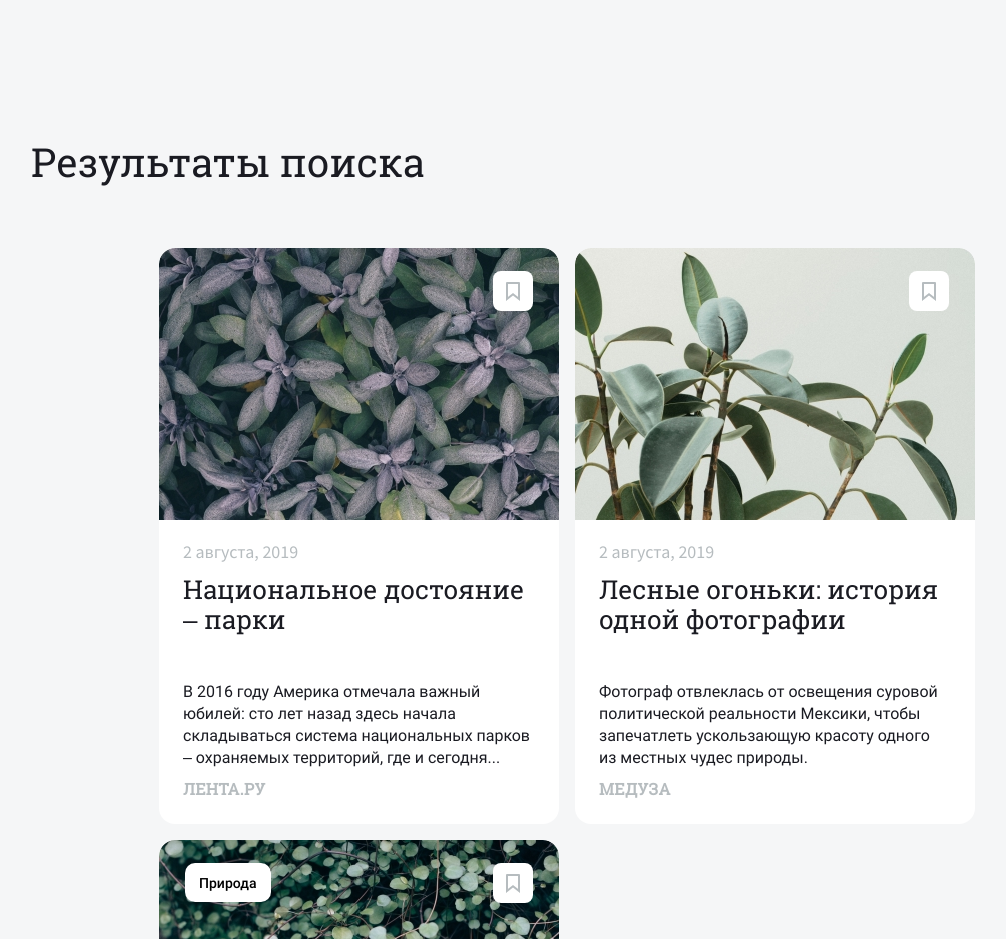
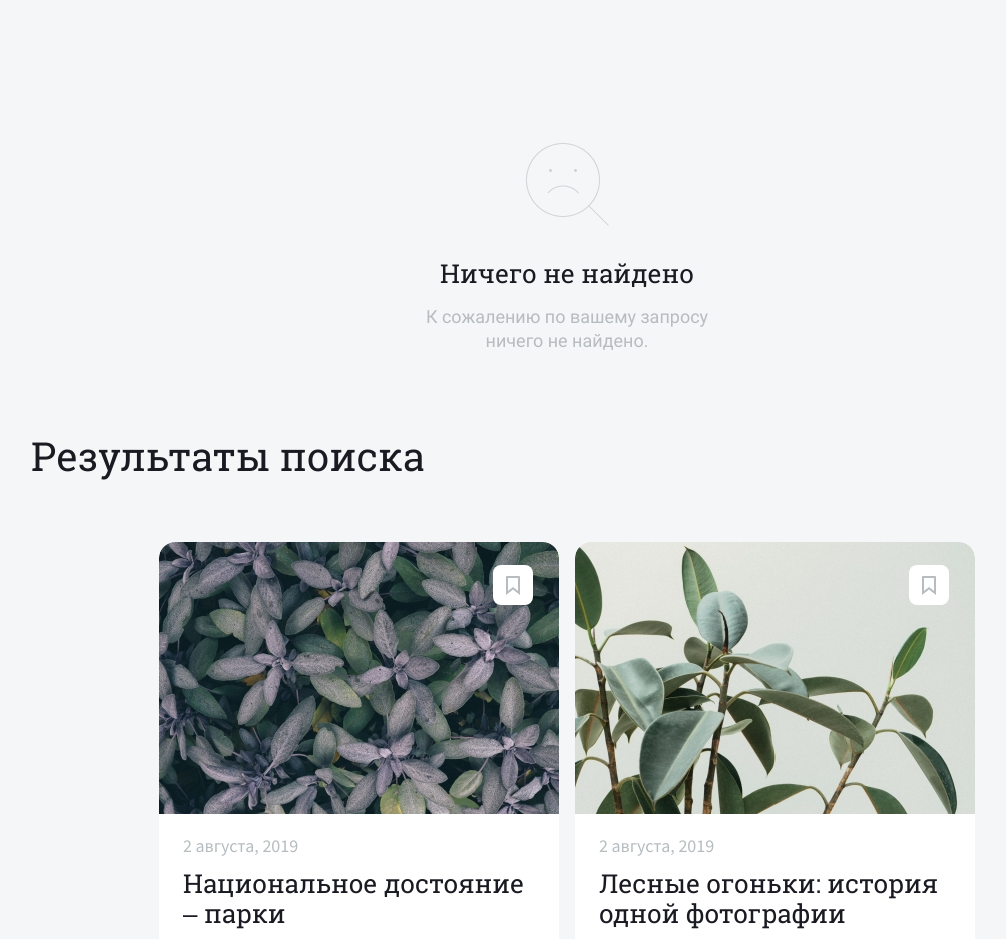
Before and after one commit to oalbukova/news-explorer-frontend, a React (Create React App) app: page / in a window 1280 px wide. Shown: the part 800-1739 px from the top of the page, without its empty margins (73-1079 px from the left). Built offline with nearby package versions, Linux system fonts and the light colour scheme.

Commit message:
no-result

```diff
--- a/src/components/About/About.js
+++ b/src/components/About/About.js
@@ -0,0 +1,15 @@
+import React from "react";
+
+import './About.css';
+
+function About() {
+
+  return (
+    <section className='about'>
+
+    </section>
+  )
+    ;
+}
+
+export default About;
--- a/src/components/Main/Main.js
+++ b/src/components/Main/Main.js
@@ -4,10 +4,10 @@ import NewsCardList from '../NewsCardList/NewsCardList'
 import './Main.css';
 import NewsCard from "../NewsCard/NewsCard";
 import Preloader from "../Preloader/Preloader";
+import About from "../About/About";
 import img08 from '../../images/image08.jpg'
 import img04 from '../../images/image04.jpg'
 import img07 from '../../images/image07.jpg'
-
 
 function Main() {
 
@@ -50,6 +50,7 @@ function Main() {
           source='Риа'
         />
       </NewsCardList>
+      <About/>
     </div>
   );
 }
--- a/src/components/Navigation/__button/navigation__button.css
+++ b/src/components/Navigation/__button/navigation__button.css
@@ -25,6 +25,7 @@
 
 @media (max-width: 700px) {
   .navigation__button {
+    margin-top: 21px;
     margin-bottom: 24px;
     width: 288px;
     height: 56px;
--- a/src/components/Navigation/__link/_active/navigation__link_active.css
+++ b/src/components/Navigation/__link/_active/navigation__link_active.css
@@ -5,7 +5,7 @@
 
 @media (max-width: 1000px) {
   .navigation__link_active {
-    padding-bottom: 21px;
+    padding-bottom: 0;
   }
 }
 
--- a/src/components/NewsCardList/NewsCardList.js
+++ b/src/components/NewsCardList/NewsCardList.js
@@ -1,14 +1,13 @@
 import React from "react";
 
 import './NewsCardList.css';
-import Preloader from "../Preloader/Preloader";
-
+import NotFoundNews from '../NotFoundNews/NotFoundNews'
 
 function NewsCardList(props) {
-
   return (
 
     <section className='card-list'>
+      <NotFoundNews/>
       <h2 className='card-list__title'>Результаты поиска</h2>
       <ul className="card-list__cards">
         {props.children}
--- /dev/null
+++ b/src/components/NotFoundNews/NotFoundNews.css
@@ -0,0 +1,10 @@
+@import url(./__img/not-found-news__img.css);
+@import url(./__text/not-found-news__text.css);
+@import url(./__title/not-found-news__title.css);
+
+.not-found-news {
+  display: flex;
+  flex-direction: column;
+  justify-content: center;
+  padding-bottom: 80px;
+}
--- /dev/null
+++ b/src/components/NotFoundNews/NotFoundNews.js
@@ -0,0 +1,19 @@
+import React from "react";
+
+import './NotFoundNews.css';
+import noResult from '../../images/no-result.png'
+
+function NotFoundNews() {
+
+  return (
+    <section className='not-found-news'>
+      <img className='not-found-news__img' src={noResult} alt='Ничего не найдено'/>
+      <h3 className='not-found-news__title'>Ничего не найдено</h3>
+      <p className='not-found-news__text'>К сожалению по вашему запросу
+        ничего не найдено.</p>
+    </section>
+  )
+    ;
+}
+
+export default NotFoundNews;
--- /dev/null
+++ b/src/components/NotFoundNews/__img/not-found-news__img.css
@@ -0,0 +1,8 @@
+.not-found-news__img {
+  margin: 4px auto 32px;
+  height: 83px;
+  width: 83px;
+  object-fit: cover;
+  object-position: center;
+  background-color: #f5f6f7;
+}
--- /dev/null
+++ b/src/components/NotFoundNews/__text/not-found-news__text.css
@@ -0,0 +1,10 @@
+.not-found-news__text {
+  color: #b6bcbf;
+  font-family: Roboto, Arial, sans-serif;;
+  font-size: 18px;
+  font-weight: 400;
+  line-height: 24px;
+  text-align: center;
+  max-width: 300px;
+  margin: 0 auto;
+}
--- /dev/null
+++ b/src/components/NotFoundNews/__title/not-found-news__title.css
@@ -0,0 +1,9 @@
+.not-found-news__title {
+  color: #1a1b22;
+  font-family: "Roboto Slab", Arial, sans-serif;
+  font-size: 26px;
+  font-weight: 400;
+  line-height: 30px;
+  text-align: center;
+  margin: 0 0 17px;
+}
```
Also changed, not shown: src/images/no-result.png (added).
